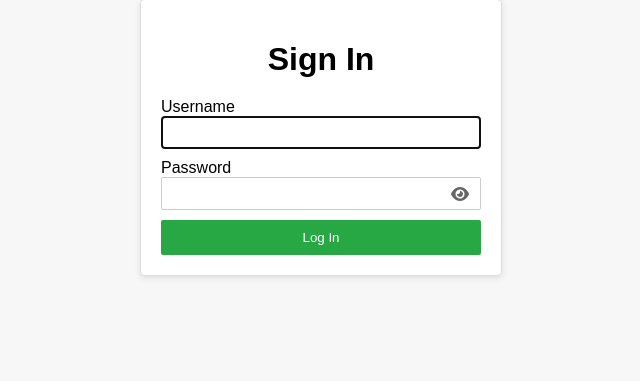
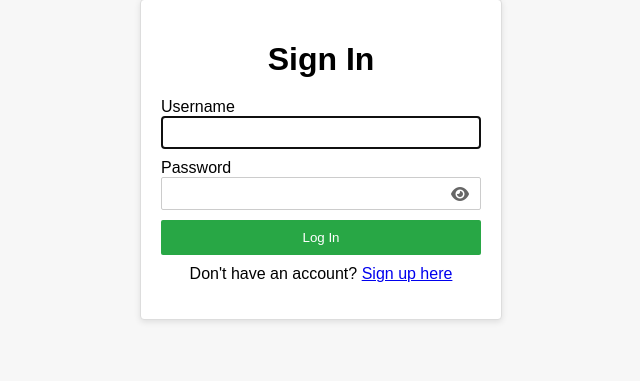
Before and after one commit to Faiyaz197023/HIT237, a Django app: page /accounts/login/ in a window 1280 px wide. Shown: the part 101-482 px from the top of the page, without its empty margins (319-959 px from the left). Run offline with Django 5.2, Linux system fonts and the light colour scheme.

Commit message:
Added register link on login page

```diff
--- a/HIT237-master/accounts/templates/accounts/login.html
+++ b/HIT237-master/accounts/templates/accounts/login.html
@@ -90,6 +90,10 @@
         </div>
       </label>
       <button type="submit">Log In</button>
+        <p style="text-align: center; margin-top: 10px;">
+            Don't have an account?
+            <a href="{% url 'accounts:register' %}">Sign up here</a>
+        </p>
     </form>
   </div>
 
```
Also changed, not shown: HIT237-master/db.sqlite3.
